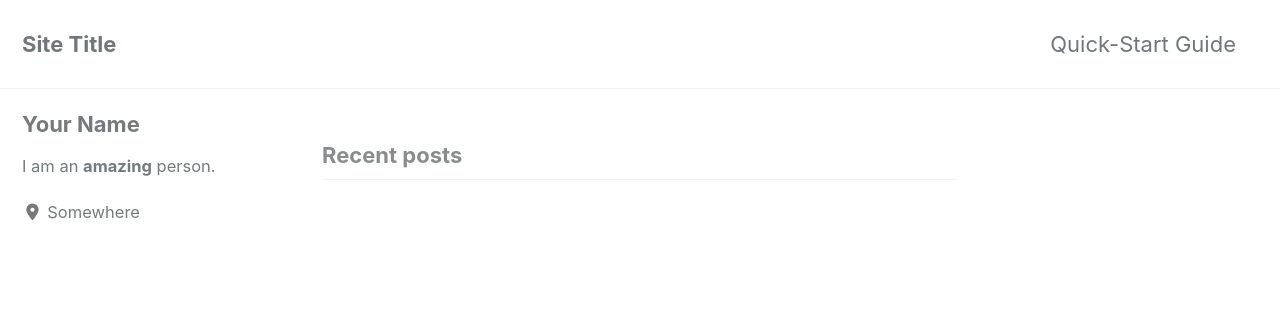
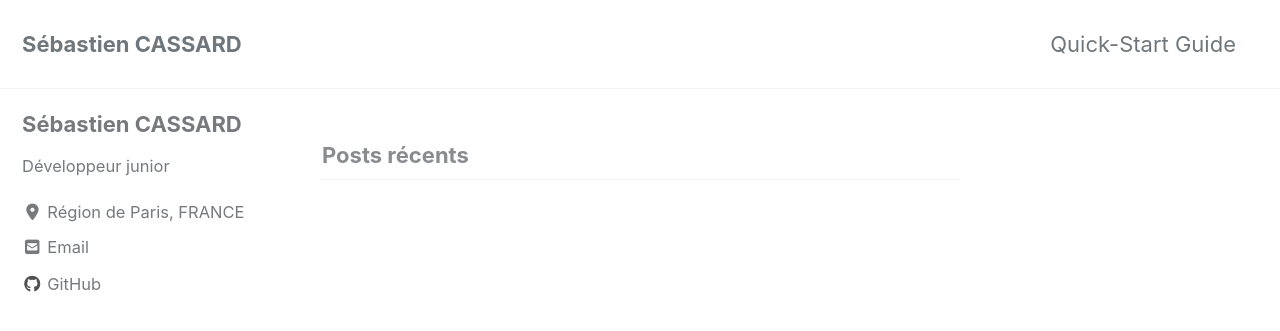
Before and after one commit to Cassards/cassards.github.io, a Jekyll site: the page built from index.html, in a window 1280 px wide and 900 px high. Shown: the top 331 px of the window. Built offline with Jekyll 4.4.1, drawn with Linux system fonts in a browser that asks for light colours; cached includes are drawn as plain includes; nearby versions of some CDN libraries; the list of posts is cut into pages by our own code; some of the changed text lies outside the part shown.

Commit message:
Basic _config.yml setup

```diff
--- a/_config.yml
+++ b/_config.yml
@@ -15,12 +15,12 @@
 minimal_mistakes_skin    : "default" # "air", "aqua", "contrast", "dark", "dirt", "neon", "mint", "plum", "sunrise"
 
 # Site Settings
-locale                   : "en-US"
-title                    : "Site Title"
+locale                   : "fr-FR"
+title                    : "Sébastien CASSARD"
 title_separator          : "-"
 subtitle                 : # site tagline that appears below site title in masthead
-name                     : "Your Name"
-description              : "An amazing website."
+name                     : "Sébastien CASSARD"
+description              : "Portefolio"
 url                      : # the base hostname & protocol for your site e.g. "https://mmistakes.github.io"
 baseurl                  : # the subpath of your site, e.g. "/blog"
 repository               : # GitHub username/repo-name e.g. "mmistakes/minimal-mistakes"
@@ -107,15 +107,15 @@ analytics:
 
 # Site Author
 author:
-  name             : "Your Name"
+  name             : "Sébastien CASSARD"
   avatar           : # path of avatar image, e.g. "/assets/images/bio-photo.jpg"
-  bio              : "I am an **amazing** person."
-  location         : "Somewhere"
+  bio              : "Développeur junior"
+  location         : "Région de Paris, FRANCE"
   email            :
   links:
     - label: "Email"
       icon: "fas fa-fw fa-envelope-square"
-      # url: mailto:your.name@email.com
+      url: mailto:sebastien@cassard.fr
     - label: "Website"
       icon: "fas fa-fw fa-link"
       # url: "https://your-website.com"
@@ -127,7 +127,7 @@ author:
       # url: "https://facebook.com/"
     - label: "GitHub"
       icon: "fab fa-fw fa-github"
-      # url: "https://github.com/"
+      url: "https://github.com/Cassards"
     - label: "Instagram"
       icon: "fab fa-fw fa-instagram"
       # url: "https://instagram.com/"
@@ -143,7 +143,7 @@ footer:
       # url:
     - label: "GitHub"
       icon: "fab fa-fw fa-github"
-      # url:
+      url: "https://github.com/Cassards"
     - label: "GitLab"
       icon: "fab fa-fw fa-gitlab"
       # url:
@@ -292,3 +292,11 @@ defaults:
       comments: # true
       share: true
       related: true
+
+  # _pages
+  - scope:
+      path: ""
+      type: pages
+    values:
+      layout: single
+      author_profile: true
```
